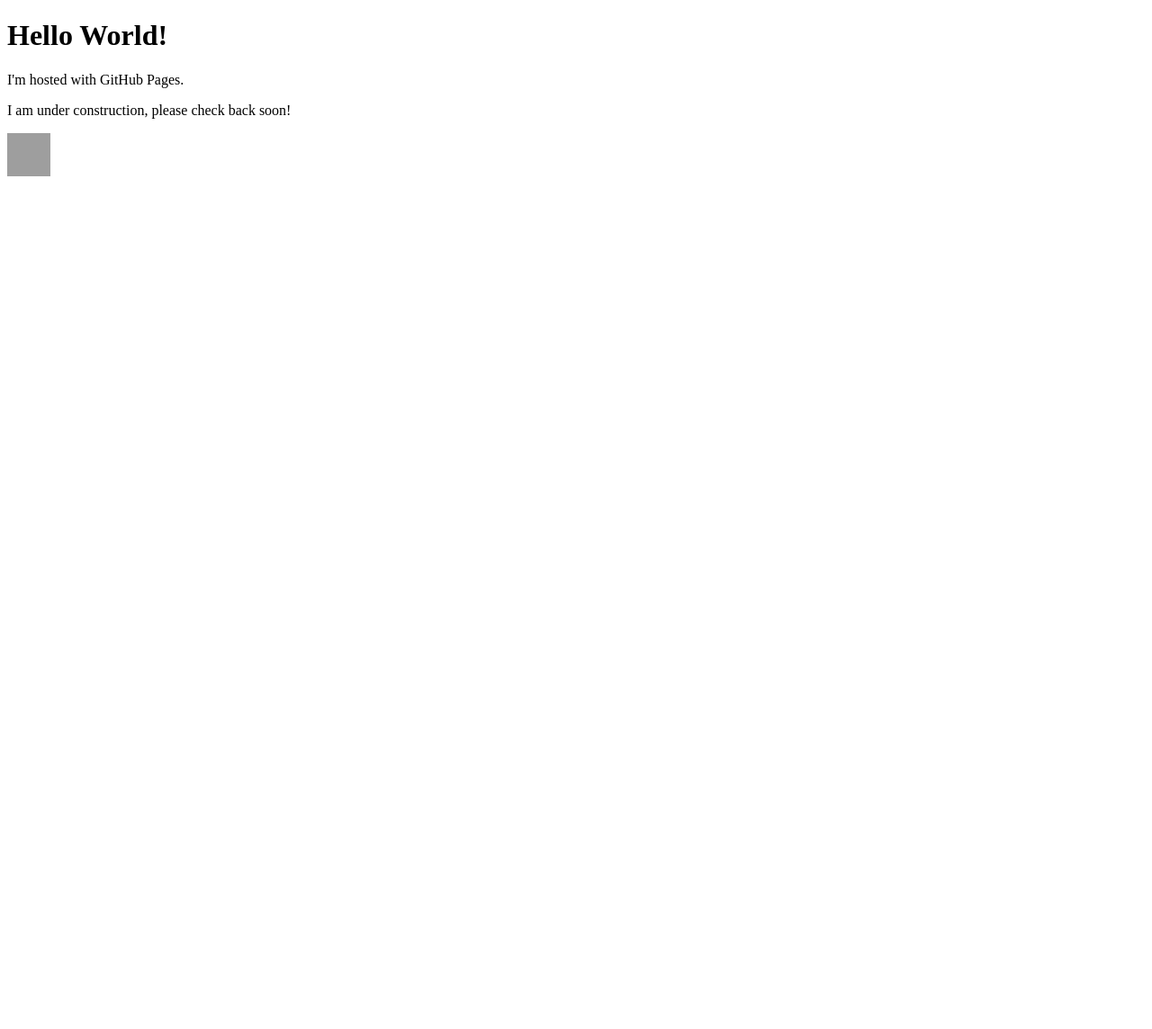
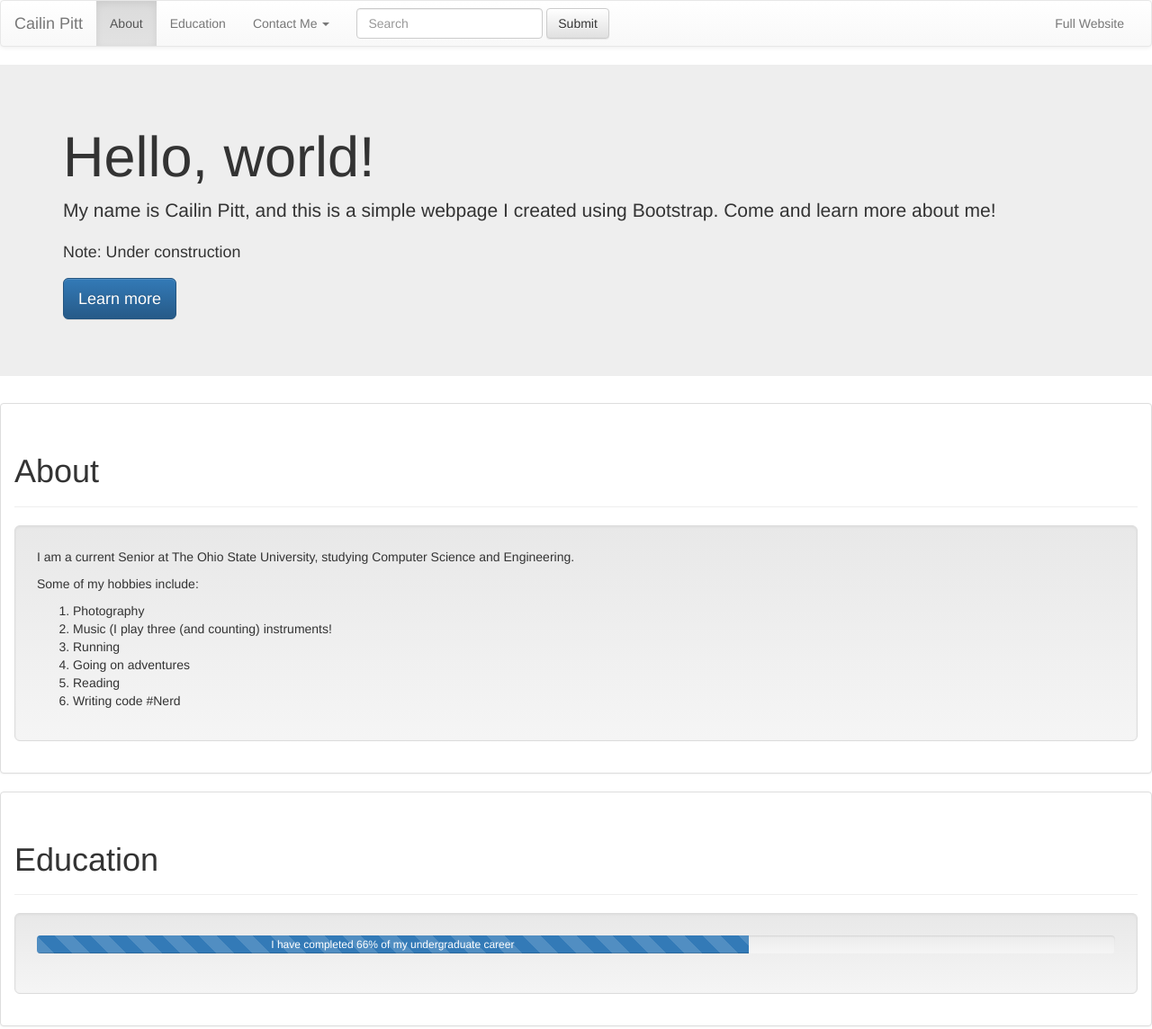
Before and after one commit to cailinpitt/cailinpitt.github.io, a plain HTML site: page index.html in a window 1280 px wide. Shown: the whole page at 90% size. Before the commit the page ends 800 px from the top, so only its background shows below. Drawn offline with nearby package versions, Linux system fonts and the light colour scheme; grey boxes are pictures that could not be loaded.

Commit message:
Update index.html

```diff
--- a/index.html
+++ b/index.html
@@ -1,15 +1,119 @@
 <!DOCTYPE html>
-<html>
-<body>
-<h1>Hello World!</h1>
-<p>I'm hosted with GitHub Pages.</p>
-<p>I am under construction, please check back soon!</p>
-</body>
-<style>.ig-b- { display: inline-block; }
-.ig-b- img { visibility: hidden; }
-.ig-b-:hover { background-position: 0 -60px; } .ig-b-:active { background-position: 0 -120px; }
-.ig-b-48 { width: 48px; height: 48px; background: url(//badges.instagram.com/static/images/ig-badge-sprite-48.png) no-repeat 0 0; }
-@media only screen and (-webkit-min-device-pixel-ratio: 2), only screen and (min--moz-device-pixel-ratio: 2), only screen and (-o-min-device-pixel-ratio: 2 / 1), only screen and (min-device-pixel-ratio: 2), only screen and (min-resolution: 192dpi), only screen and (min-resolution: 2dppx) {
-.ig-b-48 { background-image: url(//badges.instagram.com/static/images/ig-badge-sprite-48@2x.png); background-size: 60px 178px; } }</style>
-<a href="http://instagram.com/cailinpittt?ref=badge" class="ig-b- ig-b-48"><img src="//badges.instagram.com/static/images/ig-badge-48.png" alt="Instagram" /></a>
+<html lang="en">
+  <head>
+    <meta charset="utf-8">
+    <meta http-equiv="X-UA-Compatible" content="IE=edge">
+    <meta name="viewport" content="width=device-width, initial-scale=1">
+    <!-- The above 3 meta tags *must* come first in the head; any other head content must come *after* these tags -->
+    <title>Cailin Pitt</title>
+
+    <!-- Bootstrap -->
+    <link href="css/bootstrap.min.css" rel="stylesheet">
+
+    <!-- HTML5 shim and Respond.js for IE8 support of HTML5 elements and media queries -->
+    <!-- WARNING: Respond.js doesn't work if you view the page via file:// -->
+    <!--[if lt IE 9]>
+      <script src="https://oss.maxcdn.com/html5shiv/3.7.2/html5shiv.min.js"></script>
+      <script src="https://oss.maxcdn.com/respond/1.4.2/respond.min.js"></script>
+    <![endif]-->
+
+    <link rel="stylesheet" type="text/css" href="css/bootstrap-theme.css">
+  </head>
+  <body>
+    <nav class="navbar navbar-default">
+  <div class="container-fluid">
+    <!-- Brand and toggle get grouped for better mobile display -->
+    <div class="navbar-header">
+      <button type="button" class="navbar-toggle collapsed" data-toggle="collapse" data-target="#bs-example-navbar-collapse-1" aria-expanded="false">
+        <span class="sr-only">Toggle navigation</span>
+        <span class="icon-bar"></span>
+        <span class="icon-bar"></span>
+        <span class="icon-bar"></span>
+      </button>
+      <a class="navbar-brand" href="#">Cailin Pitt</a>
+    </div>
+
+    <!-- Collect the nav links, forms, and other content for toggling -->
+    <div class="collapse navbar-collapse" id="bs-example-navbar-collapse-1">
+      <ul class="nav navbar-nav">
+        <li class="active"><a href="#">About <span class="sr-only">(current)</span></a></li>
+        <li><a href="#">Education</a></li>
+        <li class="dropdown">
+          <a href="#" class="dropdown-toggle" data-toggle="dropdown" role="button" aria-haspopup="true" aria-expanded="false">Contact Me <span class="caret"></span></a>
+          <ul class="dropdown-menu">
+            <li><a href="mailto:cailinpitt1@gmail.com?Subject=From%20GitHub%20page">Email</a></li>
+            <li><a href="http://www.cailinpitt.com/contact/">Fill out a form</a></li>
+            <li role="separator" class="divider"></li>
+            <li><a href="#">LinkedIn</a></li>
+            <li><a href="http://twitter.com/cailinpitt">Twitter</a></li>
+            <li><a href="http://instagram.com/cailinpittt">Instagram</a></li>
+            <li role="separator" class="divider"></li>
+            <li><a href="http://github.com/cailinpitt">GitHub</a></li>
+          </ul>
+        </li>
+      </ul>
+      <form class="navbar-form navbar-left" role="search">
+        <div class="form-group">
+          <input type="text" class="form-control" placeholder="Search">
+        </div>
+        <button type="submit" class="btn btn-default">Submit</button>
+      </form>
+      <ul class="nav navbar-nav navbar-right">
+        <li><a href="http://www.cailinpitt.com">Full Website</a></li>
+      </ul>
+    </div><!-- /.navbar-collapse -->
+  </div><!-- /.container-fluid -->
+</nav>
+
+    <div class="jumbotron">
+      <div class="container">
+  <h1>Hello, world!</h1>
+  <p>My name is Cailin Pitt, and this is a simple webpage I created using Bootstrap. Come and learn more about me!</p>
+  <p><small>Note: Under construction</small></p>
+  <p><a class="btn btn-primary btn-lg" href="#" role="button">Learn more</a></p>
+</div>
+</div>
+
+<div class="panel panel-default">
+  <div class="panel-body">
+<div class="page-header">
+  <h1> About</h1>
+</div>
+
+  <div class="well well-lg">
+    <p> I am a current Senior at The Ohio State University, studying Computer Science and Engineering. </p>
+    <p> Some of my hobbies include: </p>
+      <ol>
+      <li>Photography</li>
+      <li>Music (I play three (and counting) instruments!</li>
+      <li>Running</li>
+      <li>Going on adventures</li>
+      <li>Reading</li>
+      <li>Writing code #Nerd</li>
+  </ol>
+  </div>
+  </div>
+  </div>
+
+  <div class="panel panel-default">
+  <div class="panel-body">
+  <div class="page-header">
+  <h1> Education</h1>
+</div>
+
+  <div class="well well-lg">
+  <div class="progress">
+  <div class="progress-bar progress-bar-striped active" role="progressbar" aria-valuenow="66" aria-valuemin="0" aria-valuemax="100" style="width: 66%">
+    I have completed 66% of my undergraduate career
+  </div>
+</div>
+  </div>
+  </div>
+  </div>
+
+    <!-- jQuery (necessary for Bootstrap's JavaScript plugins) -->
+    <script src="https://ajax.googleapis.com/ajax/libs/jquery/1.11.3/jquery.min.js"></script>
+    <!-- Include all compiled plugins (below), or include individual files as needed -->
+    <script src="js/bootstrap.min.js"></script>
+  </body>
 </html>
```
